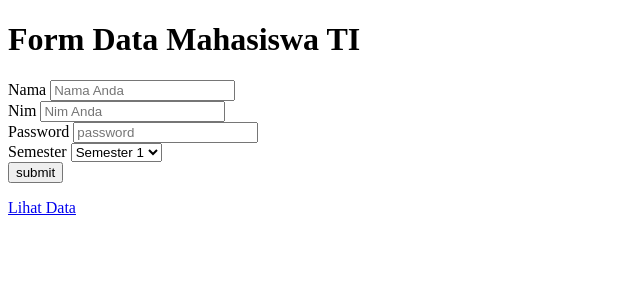
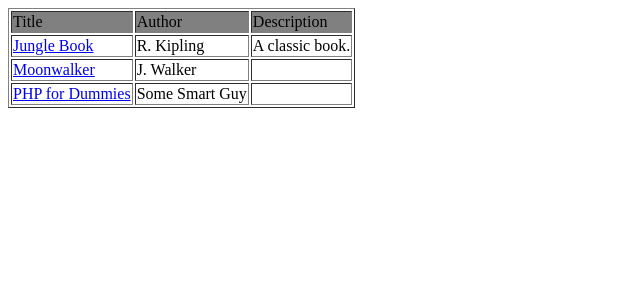
Before and after one commit to egin10/belajar_web, a PHP site: page / in a window 1280 px wide. Shown: the top 300 px of the page, without its empty margins (0-640 px from the left). Run offline with PHP 8.4, Linux system fonts and the light colour scheme.

Commit message:
mvc_sederhana

```diff
--- /dev/null
+++ b/controller/Controller.php
@@ -0,0 +1,28 @@
+<?php
+include_once("model/Model.php");
+
+class Controller {
+     public $model;
+
+     public function __construct()
+     {
+          $this->model = new Model();
+     }
+
+     public function invoke()
+     {
+          if (!isset($_GET['book']))
+          {
+               // no special book is requested, we'll show a list of all available books
+               $books = $this->model->getBookList();
+               include 'view/booklist.php';
+          }
+          else
+          {
+               // show the requested book
+               $book = $this->model->getBook($_GET['book']);
+               include 'view/viewbook.php';
+          }
+     }
+}
+?>
--- a/index.php
+++ b/index.php
@@ -1,40 +1,7 @@
-<!DOCTYPE html>
-<html>
-<head>
-	<title>Form Mahasiswa</title>
-</head>
-<body>
-	<h1>Form Data Mahasiswa TI</h1>
+<?php
+include_once("controller/Controller.php");
 
-	<form action="prosesInput.php" method="POST">
-		<label>Nama</label>
-		<input type="text" name="nama" value="" placeholder="Nama Anda">
-		<br>
+$controller = new Controller();
+$controller->invoke();
 
-		<label>Nim</label>
-		<input type="text" name="nim" value="" placeholder="Nim Anda">
-		<br>
-
-		<label>Password</label>
-		<input type="password" name="password" placeholder="password">
-		<br>
-
-		<label>Semester</label>
-		<select name="semester">
-			<option value="Semester 1">Semester 1</option>
-			<option value="Semester 2">Semester 2</option>
-			<option value="Semester 3">Semester 3</option>
-			<option value="Semester 4">Semester 4</option>
-			<option value="Semester 5">Semester 5</option>
-			<option value="Semester 6">Semester 6</option>
-		</select>
-		<br>
-
-		<input type="submit" name="submit" value="submit">
-	</form>
-
-	<p>
-		<a href="data_mhs.php">Lihat Data</a>
-	</p>
-</body>
-</html>
+?>
--- /dev/null
+++ b/model/Book.php
@@ -0,0 +1,14 @@
+<?php
+class Book {
+    public $title;
+    public $author;
+    public $description;
+
+    public function __construct($title, $author, $description)
+    {
+        $this->title = $title;
+        $this->author = $author;
+        $this->description = $description;
+    }
+}
+?>
--- /dev/null
+++ b/model/Model.php
@@ -0,0 +1,24 @@
+<?php
+include_once("model/Book.php");
+
+class Model {
+    public function getBookList()
+    {
+        // here goes some hardcoded values to simulate the database
+        return array(
+            "Jungle Book" => new Book("Jungle Book", "R. Kipling", "A classic book."),
+            "Moonwalker" => new Book("Moonwalker", "J. Walker", ""),
+            "PHP for Dummies" => new Book("PHP for Dummies", "Some Smart Guy", "")
+        );
+    }
+
+    public function getBook($title)
+    {
+    // we use the previous function to get all the books and then we return the requested one.
+    // in a real life scenario this will be done through a db select command
+        $allBooks = $this->getBookList();
+        return $allBooks[$title];
+    }
+
+}
+?>
--- /dev/null
+++ b/view/booklist.php
@@ -0,0 +1,27 @@
+<html>
+<head></head>
+
+<body>
+	<table border="1">
+        <tbody>
+        	<tr bgcolor="grey">
+        		<td>Title</td>
+        		<td>Author</td>
+        		<td>Description</td>
+        	</tr>
+        </tbody>
+        <?php
+
+            foreach ($books as $title => $book)
+            {
+                echo '<tr><td><a href="index.php?book='.$book->title.'">'.$book->title.'</a></td>
+                <td>'.$book->author.'</td>
+                <td>'.$book->description.'</td>
+                </tr>';
+            }
+
+        ?>
+    </table>
+
+</body>
+</html>
```
Also changed, not shown: conf/conf.php (added, +9 -0 lines), data_mhs.php (deleted, +0 -52 lines), koneksi.php (deleted, +0 -10 lines), prosesInput.php (deleted, +0 -16 lines), view/viewbook.php (added, +15 -0 lines), README.md, coba.php (deleted).
